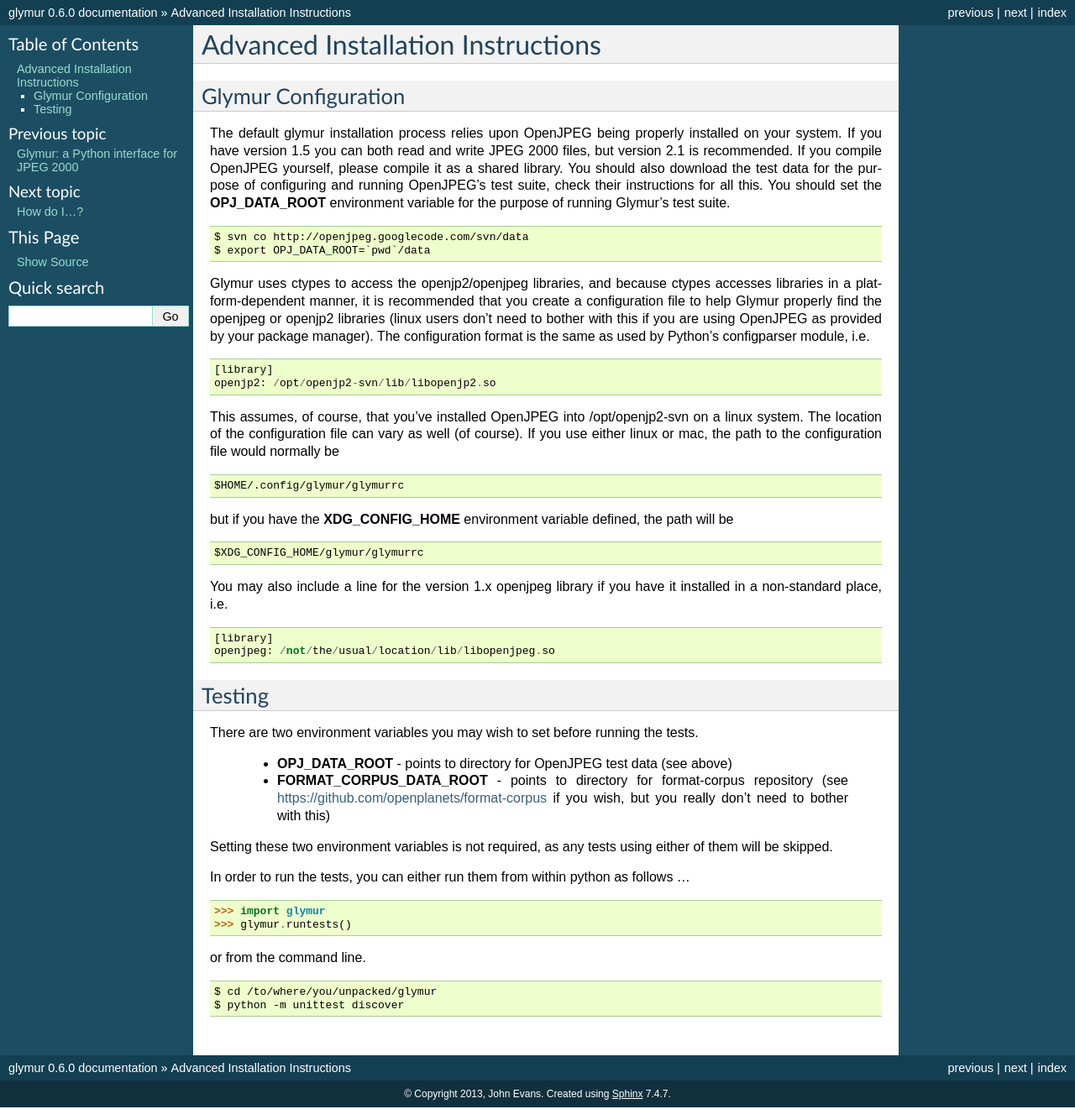
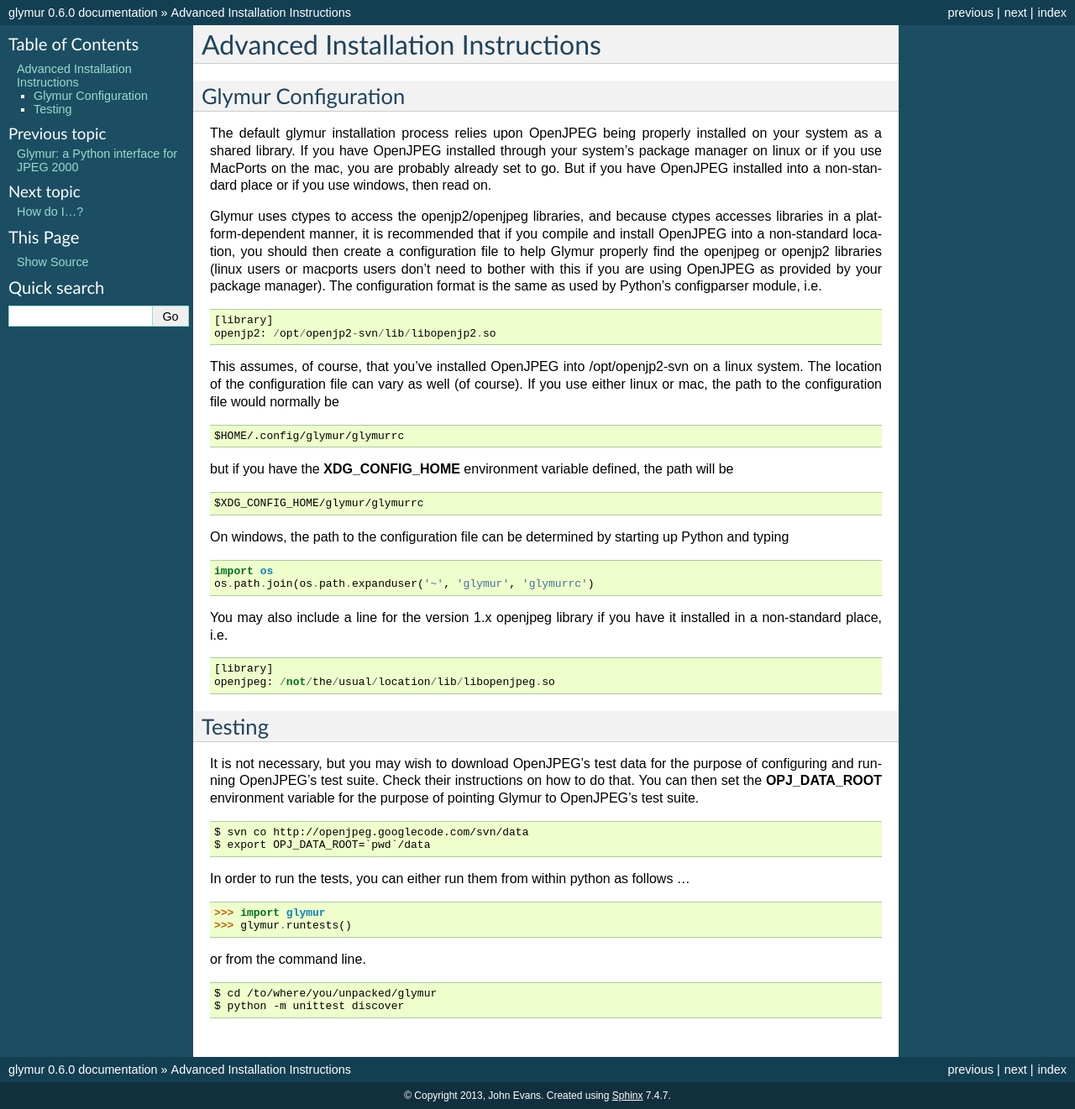
Before and after one commit to quintusdias/glymur, a Sphinx documentation site: the page built from docs/source/detailed_installation.rst, in a window 1280 px wide. Shown: the whole page at 84% size. Built offline with Sphinx 7.4.7, drawn with Linux system fonts in a browser that asks for light colours; pages that are not in the unit, such as notebooks, are missing from menus.

```diff
--- a/docs/source/detailed_installation.rst
+++ b/docs/source/detailed_installation.rst
@@ -6,25 +6,22 @@ Advanced Installation Instructions
 Glymur Configuration
 ''''''''''''''''''''''
 
-The default glymur installation process relies upon OpenJPEG
-being properly installed on your system.  If you have version 1.5 you can
-both read and write JPEG 2000 files, but version 2.1 is recommended.
-If you compile OpenJPEG yourself, please compile it as a shared library.
-You should also download the test data for the purpose of configuring
-and running OpenJPEG's test suite, check their instructions for all this.
-You should set the **OPJ_DATA_ROOT** environment variable for the purpose
-of running Glymur's test suite. ::
+The default glymur installation process relies upon OpenJPEG being
+properly installed on your system as a shared library. If you have
+OpenJPEG installed through your system’s package manager on linux
+or if you use MacPorts on the mac, you are probably already set to
+go. But if you have OpenJPEG installed into a non-standard place
+or if you use windows, then read on.
 
-    $ svn co http://openjpeg.googlecode.com/svn/data
-    $ export OPJ_DATA_ROOT=`pwd`/data
-
-Glymur uses ctypes to access the openjp2/openjpeg libraries,
-and because ctypes accesses libraries in a platform-dependent manner, it is
-recommended that you create a configuration file to help Glymur properly find
-the openjpeg or openjp2 libraries (linux users don't need to bother with this
-if you are using OpenJPEG as provided by your package manager).  The
-configuration format is the same as used by Python's configparser module,
-i.e.  ::
+Glymur uses ctypes to access the openjp2/openjpeg libraries, and
+because ctypes accesses libraries in a platform-dependent manner,
+it is recommended that if you compile and install OpenJPEG into a
+non-standard location, you should then create a configuration file
+to help Glymur properly find the openjpeg or openjp2 libraries
+(linux users or macports users don’t need to bother with this if
+you are using OpenJPEG as provided by your package manager). The
+configuration format is the same as used by Python’s configparser
+module, i.e. ::
 
     [library]
     openjp2: /opt/openjp2-svn/lib/libopenjp2.so
@@ -41,6 +38,12 @@ the path will be ::
 
     $XDG_CONFIG_HOME/glymur/glymurrc
 
+On windows, the path to the configuration file can be determined by starting
+up Python and typing ::
+
+    import os
+    os.path.join(os.path.expanduser('~', 'glymur', 'glymurrc')
+
 You may also include a line for the version 1.x openjpeg library if you have it
 installed in a non-standard place, i.e. ::
 
@@ -51,14 +54,14 @@ installed in a non-standard place, i.e. ::
 Testing
 '''''''
 
-There are two environment variables you may wish to set before running the
-tests.
+It is not necessary, but you may wish to download OpenJPEG's test
+data for the purpose of configuring and running OpenJPEG's test
+suite.  Check their instructions on how to do that.  You can then
+set the **OPJ_DATA_ROOT** environment variable for the purpose of
+pointing Glymur to OpenJPEG's test suite. ::
 
-    * **OPJ_DATA_ROOT** - points to directory for OpenJPEG test data (see above)
-    * **FORMAT_CORPUS_DATA_ROOT** - points to directory for format-corpus repository  (see https://github.com/openplanets/format-corpus if you wish, but you really don't need to bother with this)
-
-Setting these two environment variables is not required, as any tests using
-either of them will be skipped.
+    $ svn co http://openjpeg.googlecode.com/svn/data
+    $ export OPJ_DATA_ROOT=`pwd`/data
 
 In order to run the tests, you can either run them from within
 python as follows ... ::
--- a/docs/source/index.rst
+++ b/docs/source/index.rst
@@ -16,8 +16,8 @@ Contents:
    detailed_installation
    how_do_i
    roadmap
-   changelog
    api
+   whatsnew/index
 
 ------------------
 Indices and tables
--- a/docs/source/introduction.rst
+++ b/docs/source/introduction.rst
@@ -21,7 +21,7 @@ Glymur Installation
 You can retrieve the source for Glymur from either of
 
     * https://pypi.python.org/pypi/Glymur/ (stable releases)
-    * http://github.com/quintusdias/glymur (bleeding edge)
+    * http://github.com/quintusdias/glymur (bleeding edge, use the devel branch)
 
 but you should also be able to install Glymur via pip ::
 
```
Also changed, not shown: other parts of docs/source/introduction.rst (+2 -2 lines), docs/source/changelog.rst (deleted, +0 -46 lines).
